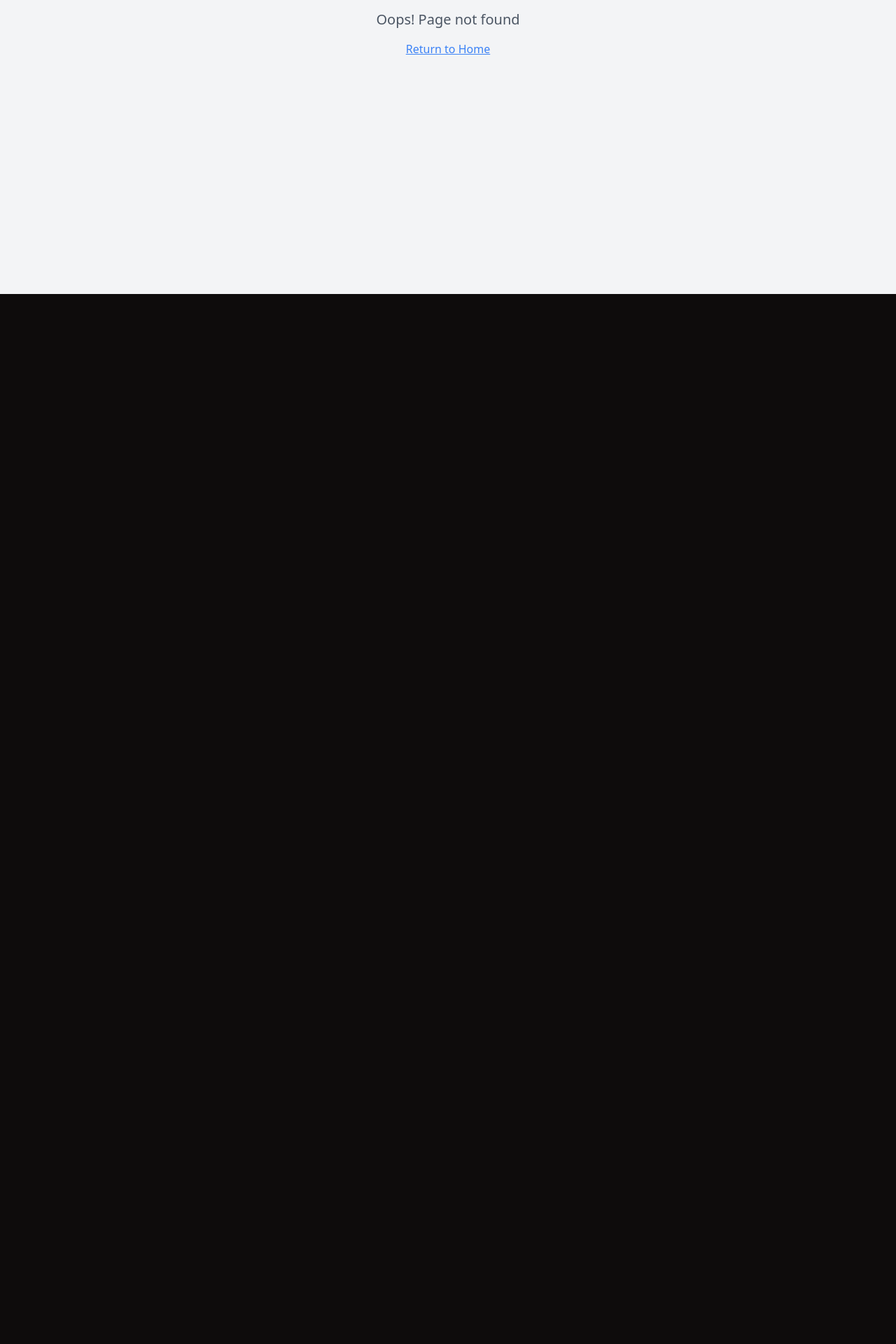
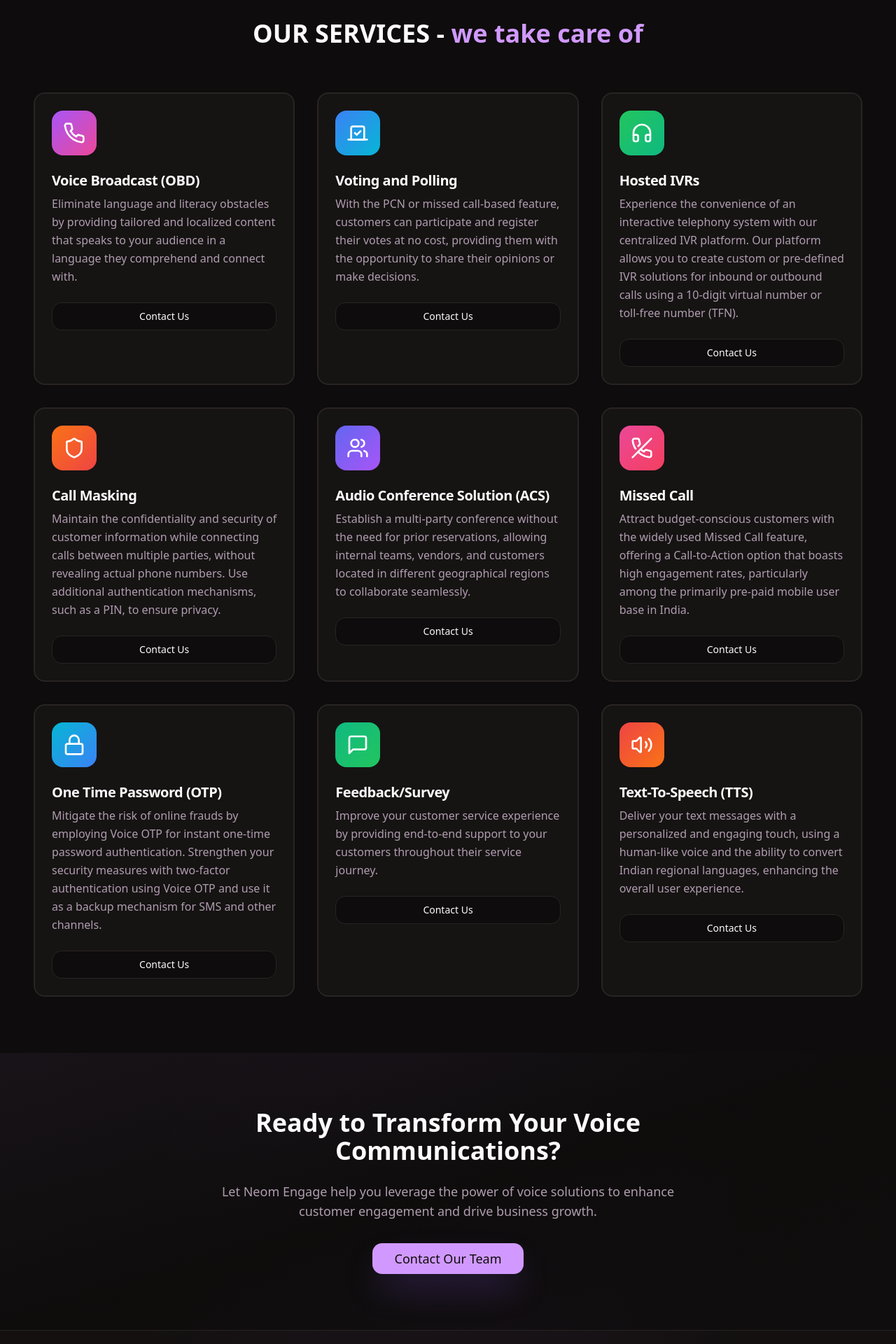
Before and after one commit to jassim7784/neomengage-n8n-glowup, a React (Vite) app: page /products/voice-solutions in a window 1280 px wide. Before the commit this address had no page. Shown: the part 380-2300 px from the top of the page at 70% size. Before the commit the page ends 800 px from the top, so only its background shows below. Built offline with nearby package versions, Linux system fonts and the light colour scheme.

Commit message:
Add Voice Solutions page

```diff
--- a/src/App.tsx
+++ b/src/App.tsx
@@ -16,6 +16,7 @@ import WebDesignDevelopment from "./pages/services/WebDesignDevelopment";
 // Products Pages
 import SMSSolutions from "./pages/products/SMSSolutions";
 import WhatsAppSolutions from "./pages/products/WhatsAppSolutions";
+import VoiceSolutions from "./pages/products/VoiceSolutions";
 
 // Other Pages
 import Blogs from "./pages/Blogs";
@@ -42,6 +43,7 @@ const App = () => (
           {/* Products Routes */}
           <Route path="/products/sms-solutions" element={<SMSSolutions />} />
           <Route path="/products/whatsapp-solutions" element={<WhatsAppSolutions />} />
+          <Route path="/products/voice-solutions" element={<VoiceSolutions />} />
 
           {/* Other Pages */}
           <Route path="/blogs" element={<Blogs />} />
--- a/src/components/Header.tsx
+++ b/src/components/Header.tsx
@@ -101,7 +101,7 @@ const Header = () => {
                       </NavigationMenuLink>
                     </li>
                     <li>
-                      <NavigationMenuLink href="/products/voice-solution" className="block select-none space-y-1 rounded-md p-3 leading-none no-underline outline-none transition-colors hover:bg-accent hover:text-accent-foreground focus:bg-accent focus:text-accent-foreground">
+                      <NavigationMenuLink href="/products/voice-solutions" className="block select-none space-y-1 rounded-md p-3 leading-none no-underline outline-none transition-colors hover:bg-accent hover:text-accent-foreground focus:bg-accent focus:text-accent-foreground">
                         <div className="text-sm font-medium leading-none">Voice Solution</div>
                       </NavigationMenuLink>
                     </li>
@@ -191,7 +191,7 @@ const Header = () => {
               <a href="/products/whatsapp-solutions" className="block text-foreground hover:text-primary transition-smooth pl-4">
                 WhatsApp Solution
               </a>
-              <a href="/products/voice-solution" className="block text-foreground hover:text-primary transition-smooth pl-4">
+              <a href="/products/voice-solutions" className="block text-foreground hover:text-primary transition-smooth pl-4">
                 Voice Solution
               </a>
               <a href="/products/email-solution" className="block text-foreground hover:text-primary transition-smooth pl-4">
--- /dev/null
+++ b/src/pages/products/VoiceSolutions.tsx
@@ -0,0 +1,156 @@
+import { useNavigate } from "react-router-dom";
+import { Card, CardContent, CardDescription, CardHeader, CardTitle } from "@/components/ui/card";
+import { Button } from "@/components/ui/button";
+import Header from "@/components/Header";
+import Footer from "@/components/Footer";
+import { Phone, Vote, Headphones, Shield, Users, PhoneOff, Lock, MessageSquare, Volume2 } from "lucide-react";
+
+const VoiceSolutions = () => {
+  const navigate = useNavigate();
+
+  const services = [
+    {
+      icon: Phone,
+      title: "Voice Broadcast (OBD)",
+      description: "Eliminate language and literacy obstacles by providing tailored and localized content that speaks to your audience in a language they comprehend and connect with.",
+      gradient: "from-purple-500 to-pink-500"
+    },
+    {
+      icon: Vote,
+      title: "Voting and Polling",
+      description: "With the PCN or missed call-based feature, customers can participate and register their votes at no cost, providing them with the opportunity to share their opinions or make decisions.",
+      gradient: "from-blue-500 to-cyan-500"
+    },
+    {
+      icon: Headphones,
+      title: "Hosted IVRs",
+      description: "Experience the convenience of an interactive telephony system with our centralized IVR platform. Our platform allows you to create custom or pre-defined IVR solutions for inbound or outbound calls using a 10-digit virtual number or toll-free number (TFN).",
+      gradient: "from-green-500 to-emerald-500"
+    },
+    {
+      icon: Shield,
+      title: "Call Masking",
+      description: "Maintain the confidentiality and security of customer information while connecting calls between multiple parties, without revealing actual phone numbers. Use additional authentication mechanisms, such as a PIN, to ensure privacy.",
+      gradient: "from-orange-500 to-red-500"
+    },
+    {
+      icon: Users,
+      title: "Audio Conference Solution (ACS)",
+      description: "Establish a multi-party conference without the need for prior reservations, allowing internal teams, vendors, and customers located in different geographical regions to collaborate seamlessly.",
+      gradient: "from-indigo-500 to-purple-500"
+    },
+    {
+      icon: PhoneOff,
+      title: "Missed Call",
+      description: "Attract budget-conscious customers with the widely used Missed Call feature, offering a Call-to-Action option that boasts high engagement rates, particularly among the primarily pre-paid mobile user base in India.",
+      gradient: "from-pink-500 to-rose-500"
+    },
+    {
+      icon: Lock,
+      title: "One Time Password (OTP)",
+      description: "Mitigate the risk of online frauds by employing Voice OTP for instant one-time password authentication. Strengthen your security measures with two-factor authentication using Voice OTP and use it as a backup mechanism for SMS and other channels.",
+      gradient: "from-cyan-500 to-blue-500"
+    },
+    {
+      icon: MessageSquare,
+      title: "Feedback/Survey",
+      description: "Improve your customer service experience by providing end-to-end support to your customers throughout their service journey.",
+      gradient: "from-emerald-500 to-green-500"
+    },
+    {
+      icon: Volume2,
+      title: "Text-To-Speech (TTS)",
+      description: "Deliver your text messages with a personalized and engaging touch, using a human-like voice and the ability to convert Indian regional languages, enhancing the overall user experience.",
+      gradient: "from-red-500 to-orange-500"
+    }
+  ];
+
+  const handleContactClick = () => {
+    navigate("/contact");
+  };
+
+  return (
+    <>
+      <Header />
+      <main className="min-h-screen">
+        {/* Hero Section */}
+        <section className="py-20 px-4 bg-gradient-to-br from-primary/10 via-background to-secondary/10">
+          <div className="container mx-auto max-w-6xl text-center">
+            <h1 className="text-4xl md:text-5xl lg:text-6xl font-bold mb-6 bg-gradient-to-r from-primary to-secondary bg-clip-text text-transparent">
+              Give Voice to your campaigns
+            </h1>
+            <p className="text-lg md:text-xl text-muted-foreground max-w-3xl mx-auto leading-relaxed">
+              Neom Engage offers voice products and solutions that enables enterprises to leverage our enhanced voice communication capabilities for both their inbound and outbound customer interactions.
+            </p>
+          </div>
+        </section>
+
+        {/* Services Section */}
+        <section className="py-20 px-4 bg-background">
+          <div className="container mx-auto max-w-7xl">
+            <div className="text-center mb-16">
+              <h2 className="text-3xl md:text-4xl font-bold mb-4">
+                OUR SERVICES - <span className="text-primary">we take care of</span>
+              </h2>
+            </div>
+
+            <div className="grid grid-cols-1 md:grid-cols-2 lg:grid-cols-3 gap-8">
+              {services.map((service, index) => {
+                const Icon = service.icon;
+                return (
+                  <Card
+                    key={index}
+                    className="group hover:shadow-2xl transition-all duration-300 border-2 hover:border-primary/50 hover:-translate-y-2"
+                  >
+                    <CardHeader>
+                      <div className={`w-16 h-16 rounded-2xl bg-gradient-to-br ${service.gradient} flex items-center justify-center mb-4 group-hover:scale-110 transition-transform duration-300`}>
+                        <Icon className="w-8 h-8 text-white" />
+                      </div>
+                      <CardTitle className="text-xl mb-2 group-hover:text-primary transition-colors">
+                        {service.title}
+                      </CardTitle>
+                      <CardDescription className="text-base leading-relaxed">
+                        {service.description}
+                      </CardDescription>
+                    </CardHeader>
+                    <CardContent>
+                      <Button
+                        onClick={handleContactClick}
+                        className="w-full group-hover:bg-primary group-hover:text-primary-foreground transition-all"
+                        variant="outline"
+                      >
+                        Contact Us
+                      </Button>
+                    </CardContent>
+                  </Card>
+                );
+              })}
+            </div>
+          </div>
+        </section>
+
+        {/* CTA Section */}
+        <section className="py-20 px-4 bg-gradient-to-br from-primary/5 via-background to-secondary/5">
+          <div className="container mx-auto max-w-4xl text-center">
+            <h2 className="text-3xl md:text-4xl font-bold mb-6">
+              Ready to Transform Your Voice Communications?
+            </h2>
+            <p className="text-lg text-muted-foreground mb-8 max-w-2xl mx-auto">
+              Let Neom Engage help you leverage the power of voice solutions to enhance customer engagement and drive business growth.
+            </p>
+            <Button
+              onClick={handleContactClick}
+              size="lg"
+              className="text-lg px-8"
+            >
+              Contact Our Team
+            </Button>
+          </div>
+        </section>
+      </main>
+      <Footer />
+    </>
+  );
+};
+
+export default VoiceSolutions;
```
